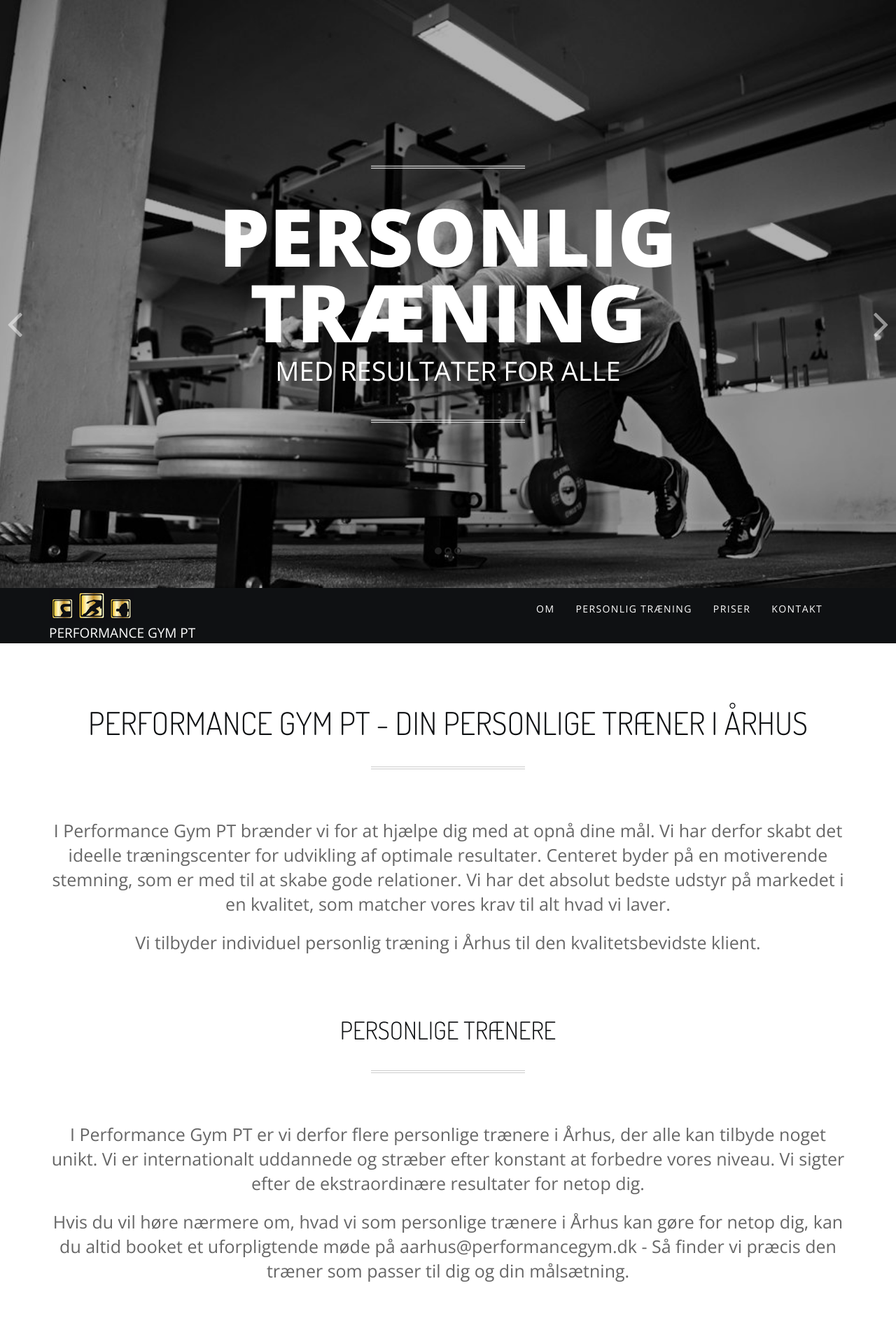
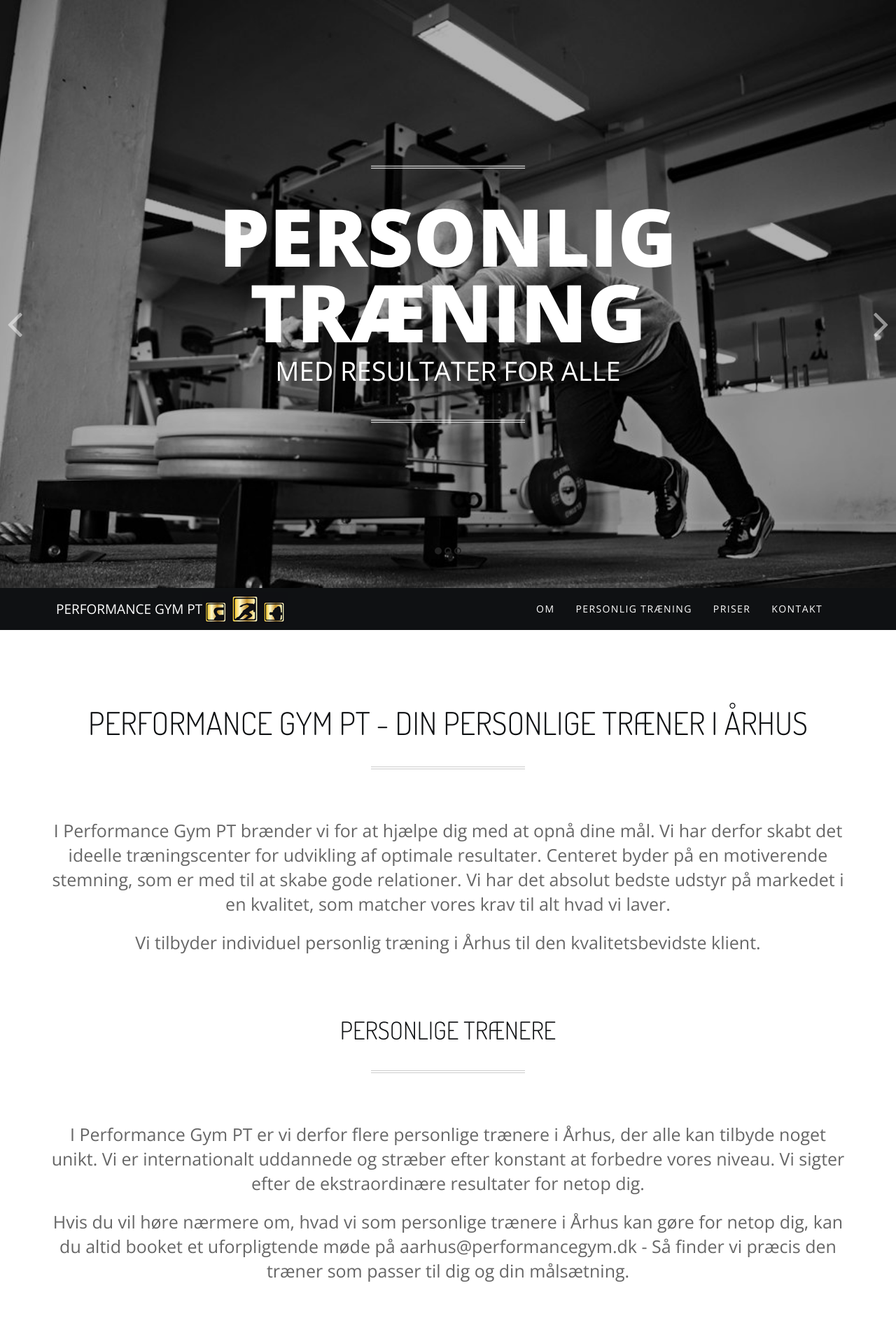
Before and after one commit to lsolesen/performancegymaarhus.dk, a Jekyll site: the page built from index.html, in a window 1280 px wide. Shown: the top 1920 px of the page at 70% size. Built offline with Jekyll 4.4.1, drawn with Linux system fonts in a browser that asks for light colours; nearby versions of some CDN libraries; comment, search, counter and statistics services are not loaded.

Commit message:
Update default.html

```diff
--- a/_layouts/default.html
+++ b/_layouts/default.html
@@ -70,7 +70,7 @@
         <div class="navbar-header">
 
 <a href="http://performancegymaarhus.dk/">
-<img src="http://performancegymaarhus.dk/assets/images/pg-logo.png" alt="PerformanceGym Århus">
+<img src="http://performancegymaarhus.dk/assets/images/pg-logo.png" alt="PerformanceGym Århus" style="padding-top: 5px;">
 </a>
             <!--
                   Span class:
@@ -82,8 +82,8 @@
                     Example:
                       <span class="white">ISIS</span><span class="styleColor">ONE</span>
                 -->
-            <span class="">
-              <div style="">
+            <span class="navbar-header">
+              <div style="float: left; width: 100%; /* float: right; */ padding-top: 16px; padding-left: 10px;">
               <a href="http://performancegymaarhus.dk/" style="color: white;">PERFORMANCE GYM PT</a>
               </div>
             </span>
```
